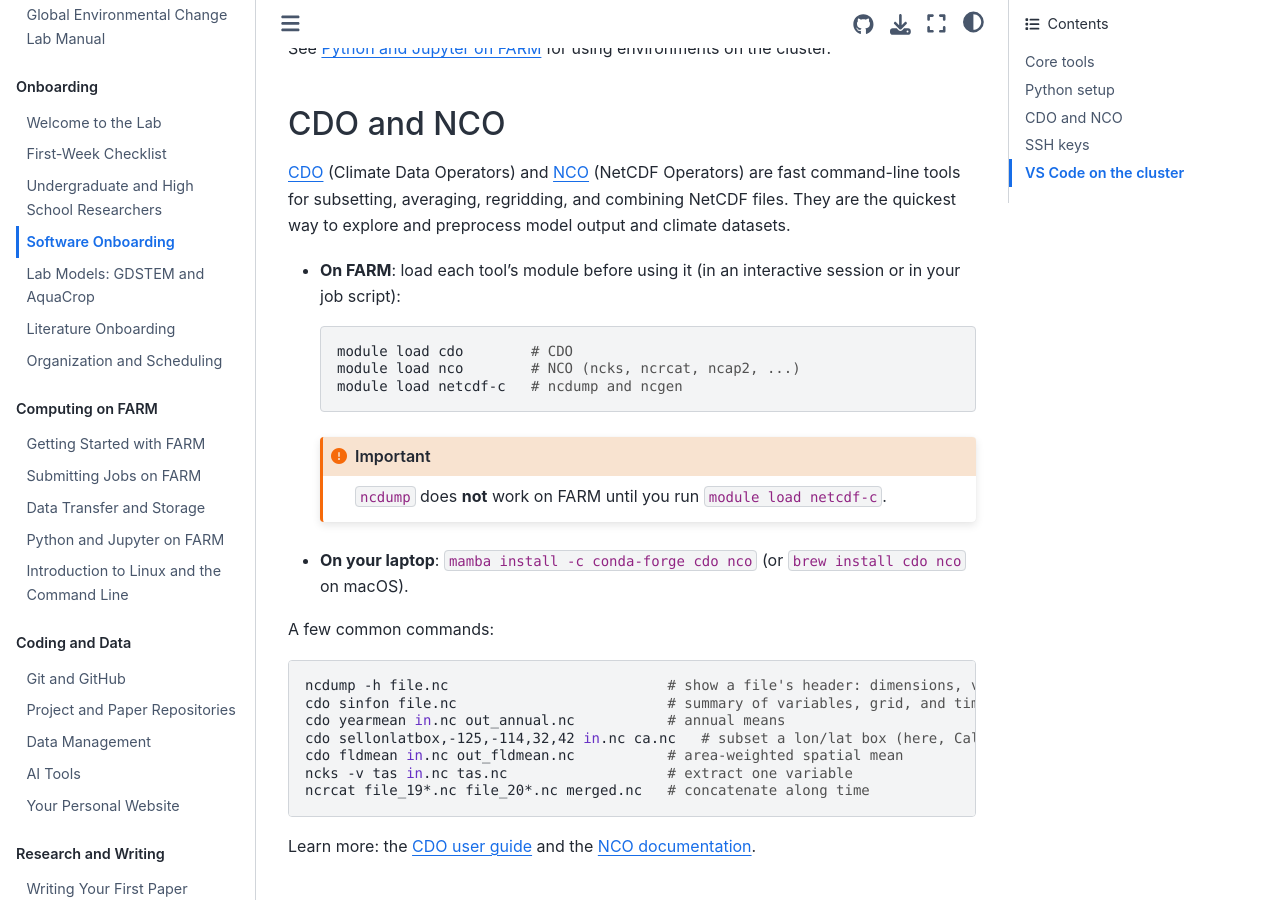
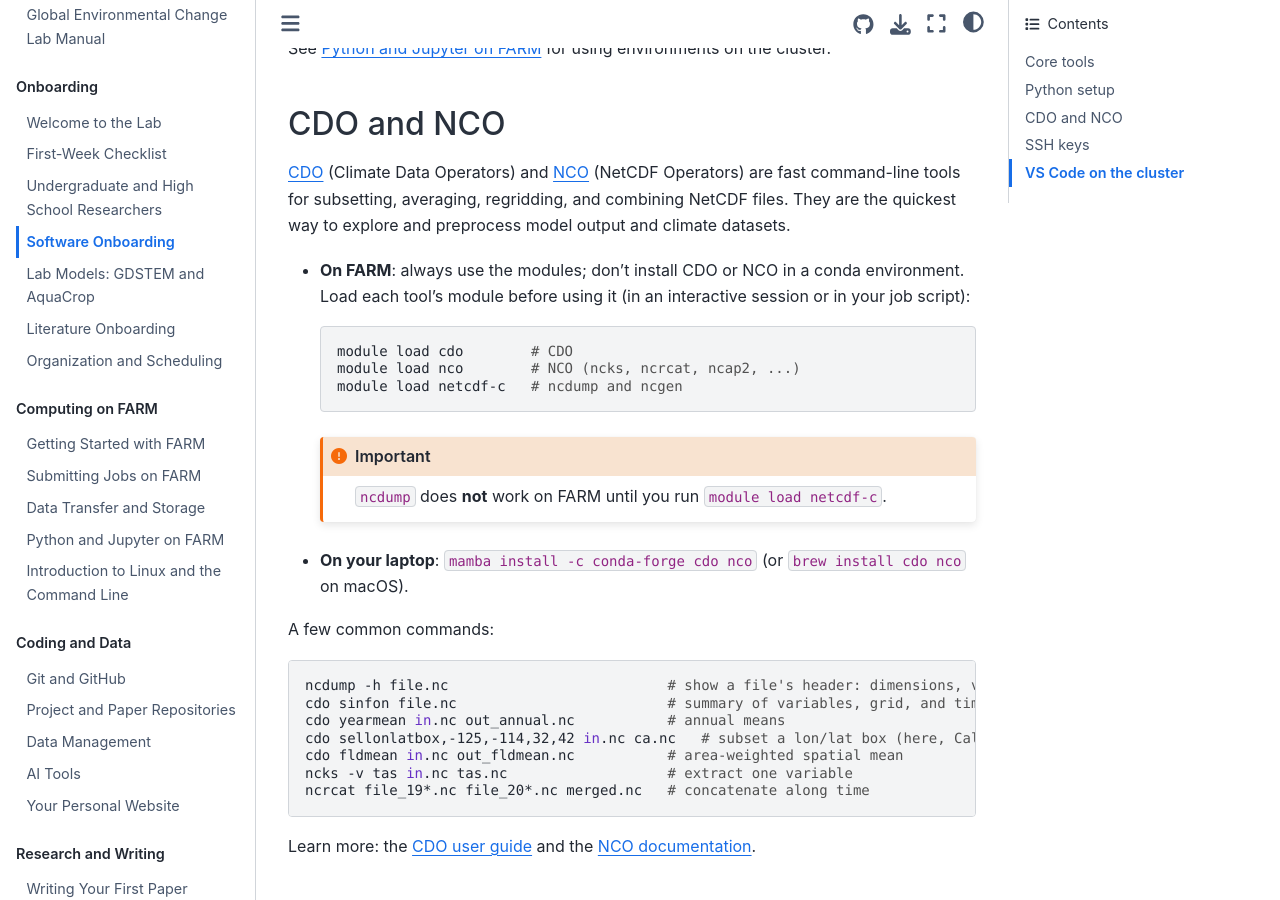
Before and after one commit to UCDglobalchange/ucdglobalchange.github.io, a Jupyter Book: the page built from docs/Onboarding/SoftwareOnboarding.md, in a window 1280 px wide and 900 px high, scrolled down 1114 px. Built offline with Jupyter Book 1.0.4 settings and Sphinx 7.4.7 and the Sphinx Book theme 1.1.4, drawn with Linux system fonts in a browser that asks for light colours.

Commit message:
Use FARM modules only for CDO, NCO and ncdump

````diff
--- a/docs/Onboarding/SoftwareOnboarding.md
+++ b/docs/Onboarding/SoftwareOnboarding.md
@@ -38,8 +38,8 @@ See [Python and Jupyter on FARM](../Computing/PythonAndJupyter.md) for using env
 averaging, regridding, and combining NetCDF files. They are the quickest way to explore and
 preprocess model output and climate datasets.
 
-- **On FARM**: load each tool's module before using it (in an interactive session or in your job
-  script):
+- **On FARM**: always use the modules; don't install CDO or NCO in a conda environment. Load each
+  tool's module before using it (in an interactive session or in your job script):
 
   ```bash
   module load cdo        # CDO
````
Also changed, not shown: docs/Computing/PythonAndJupyter.md (+1 -1 lines).
